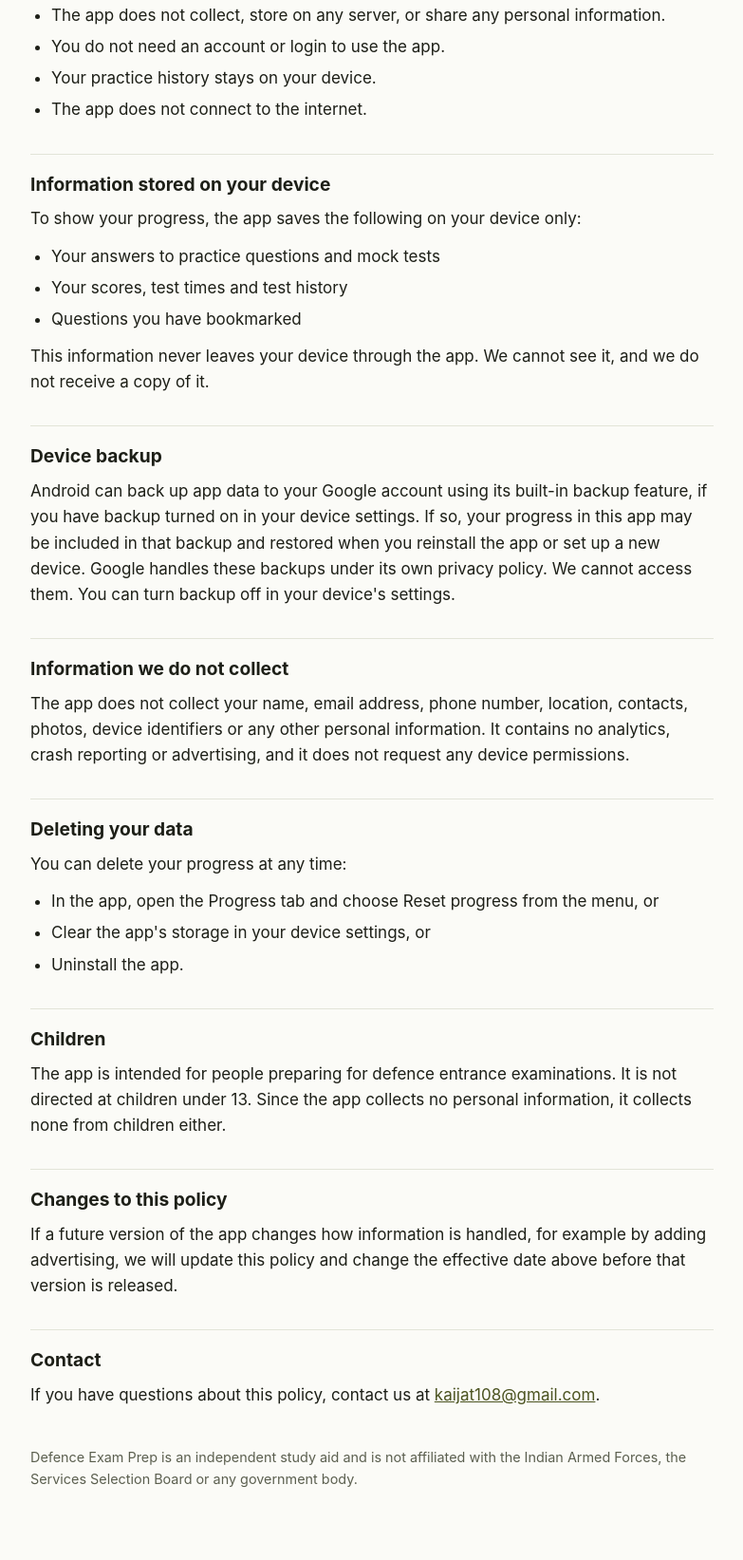
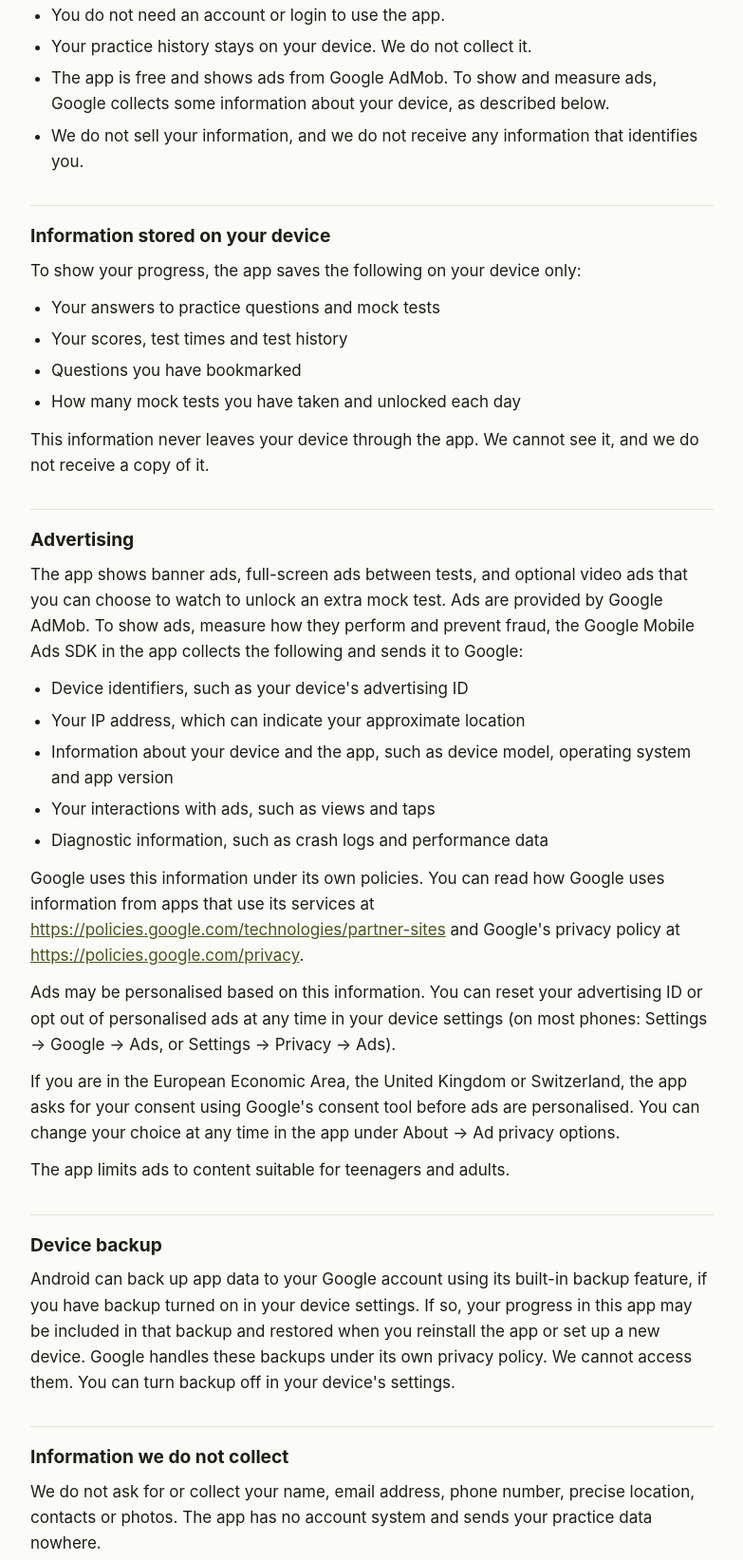
Before and after one commit to kailashchoudhary11/dep-privacy, a plain HTML site: page index.html in a window 1280 px wide. Shown: the part 312-1955 px from the top of the page at 95% size, without its empty margins (248-1031 px from the left). Drawn offline with Linux system fonts and the light colour scheme.

Commit message:
update privacy policy for admob ads

```diff
--- a/index.html
+++ b/index.html
@@ -27,25 +27,33 @@
 <main>
 <p class="app">Defence Exam Prep</p>
 <h1>Privacy Policy</h1>
-<p>Effective date: 6 October 2026</p>
+<p>Effective date: 7 October 2026</p>
 <p>This policy explains how the Defence Exam Prep app (&quot;the app&quot;) handles your information. The app is published by Kailash Choudhary (&quot;we&quot;, &quot;us&quot;).</p>
 <h2>Summary</h2>
-<ul><li>The app does not collect, store on any server, or share any personal information.</li><li>You do not need an account or login to use the app.</li><li>Your practice history stays on your device.</li><li>The app does not connect to the internet.</li></ul>
+<ul><li>You do not need an account or login to use the app.</li><li>Your practice history stays on your device. We do not collect it.</li><li>The app is free and shows ads from Google AdMob. To show and measure ads, Google collects some information about your device, as described below.</li><li>We do not sell your information, and we do not receive any information that identifies you.</li></ul>
 <h2>Information stored on your device</h2>
 <p>To show your progress, the app saves the following on your device only:</p>
-<ul><li>Your answers to practice questions and mock tests</li><li>Your scores, test times and test history</li><li>Questions you have bookmarked</li></ul>
+<ul><li>Your answers to practice questions and mock tests</li><li>Your scores, test times and test history</li><li>Questions you have bookmarked</li><li>How many mock tests you have taken and unlocked each day</li></ul>
 <p>This information never leaves your device through the app. We cannot see it, and we do not receive a copy of it.</p>
+<h2>Advertising</h2>
+<p>The app shows banner ads, full-screen ads between tests, and optional video ads that you can choose to watch to unlock an extra mock test. Ads are provided by Google AdMob. To show ads, measure how they perform and prevent fraud, the Google Mobile Ads SDK in the app collects the following and sends it to Google:</p>
+<ul><li>Device identifiers, such as your device&#x27;s advertising ID</li><li>Your IP address, which can indicate your approximate location</li><li>Information about your device and the app, such as device model, operating system and app version</li><li>Your interactions with ads, such as views and taps</li><li>Diagnostic information, such as crash logs and performance data</li></ul>
+<p>Google uses this information under its own policies. You can read how Google uses information from apps that use its services at <a href="https://policies.google.com/technologies/partner-sites">https://policies.google.com/technologies/partner-sites</a> and Google&#x27;s privacy policy at <a href="https://policies.google.com/privacy">https://policies.google.com/privacy</a>.</p>
+<p>Ads may be personalised based on this information. You can reset your advertising ID or opt out of personalised ads at any time in your device settings (on most phones: Settings → Google → Ads, or Settings → Privacy → Ads).</p>
+<p>If you are in the European Economic Area, the United Kingdom or Switzerland, the app asks for your consent using Google&#x27;s consent tool before ads are personalised. You can change your choice at any time in the app under About → Ad privacy options.</p>
+<p>The app limits ads to content suitable for teenagers and adults.</p>
 <h2>Device backup</h2>
 <p>Android can back up app data to your Google account using its built-in backup feature, if you have backup turned on in your device settings. If so, your progress in this app may be included in that backup and restored when you reinstall the app or set up a new device. Google handles these backups under its own privacy policy. We cannot access them. You can turn backup off in your device&#x27;s settings.</p>
 <h2>Information we do not collect</h2>
-<p>The app does not collect your name, email address, phone number, location, contacts, photos, device identifiers or any other personal information. It contains no analytics, crash reporting or advertising, and it does not request any device permissions.</p>
+<p>We do not ask for or collect your name, email address, phone number, precise location, contacts or photos. The app has no account system and sends your practice data nowhere.</p>
 <h2>Deleting your data</h2>
 <p>You can delete your progress at any time:</p>
 <ul><li>In the app, open the Progress tab and choose Reset progress from the menu, or</li><li>Clear the app&#x27;s storage in your device settings, or</li><li>Uninstall the app.</li></ul>
+<p>Information collected by Google for advertising is held by Google, not by us. You can reset your advertising ID in your device settings, and manage your data with Google as described in Google&#x27;s privacy policy.</p>
 <h2>Children</h2>
-<p>The app is intended for people preparing for defence entrance examinations. It is not directed at children under 13. Since the app collects no personal information, it collects none from children either.</p>
+<p>The app is intended for people preparing for defence entrance examinations. It is not directed at children under 13, and we do not knowingly collect information from them.</p>
 <h2>Changes to this policy</h2>
-<p>If a future version of the app changes how information is handled, for example by adding advertising, we will update this policy and change the effective date above before that version is released.</p>
+<p>If a future version of the app changes how information is handled, we will update this policy and change the effective date above before that version is released.</p>
 <h2>Contact</h2>
 <p>If you have questions about this policy, contact us at <a href="mailto:kaijat108@gmail.com">kaijat108@gmail.com</a>.</p>
 <footer>Defence Exam Prep is an independent study aid and is not affiliated with the Indian Armed Forces,
```
